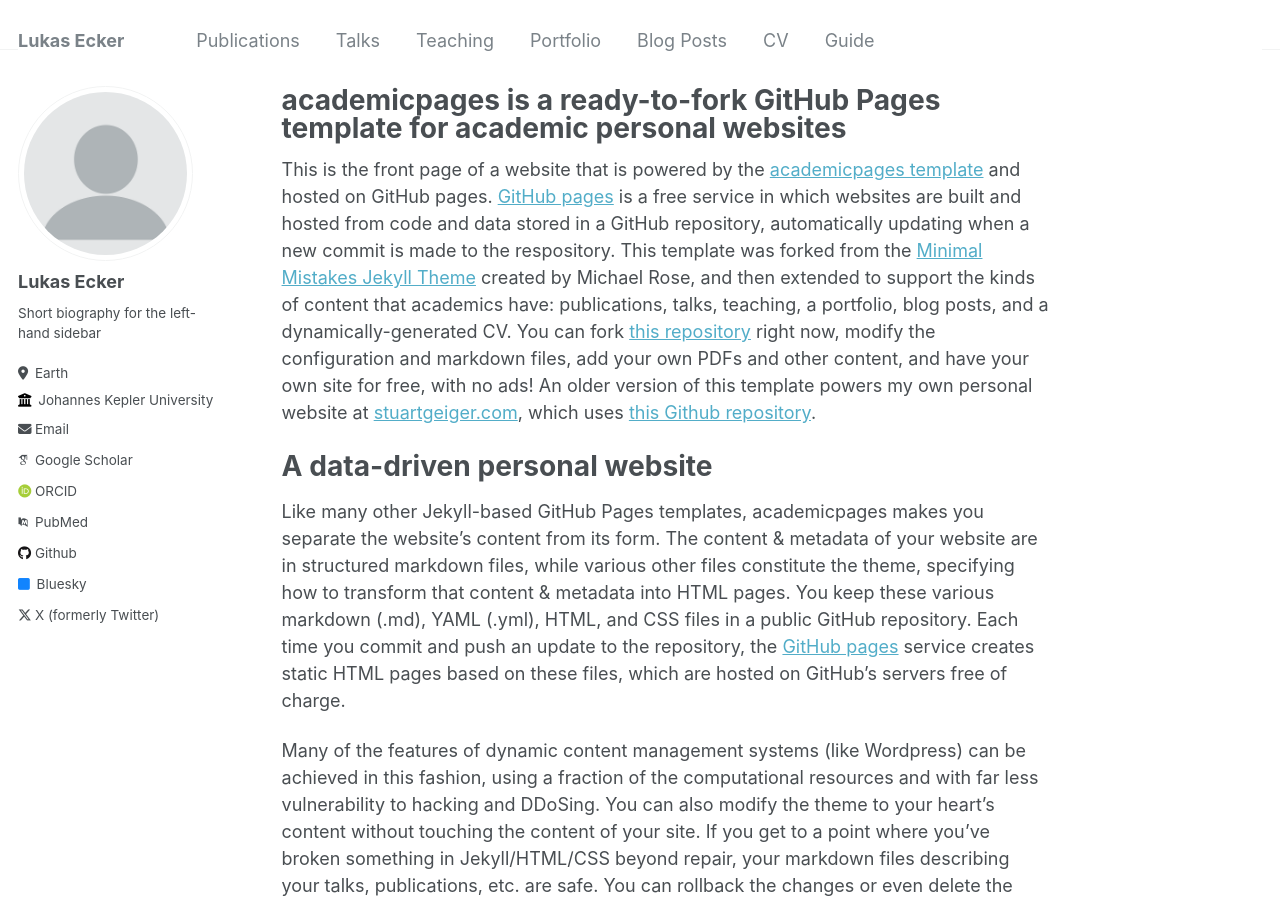
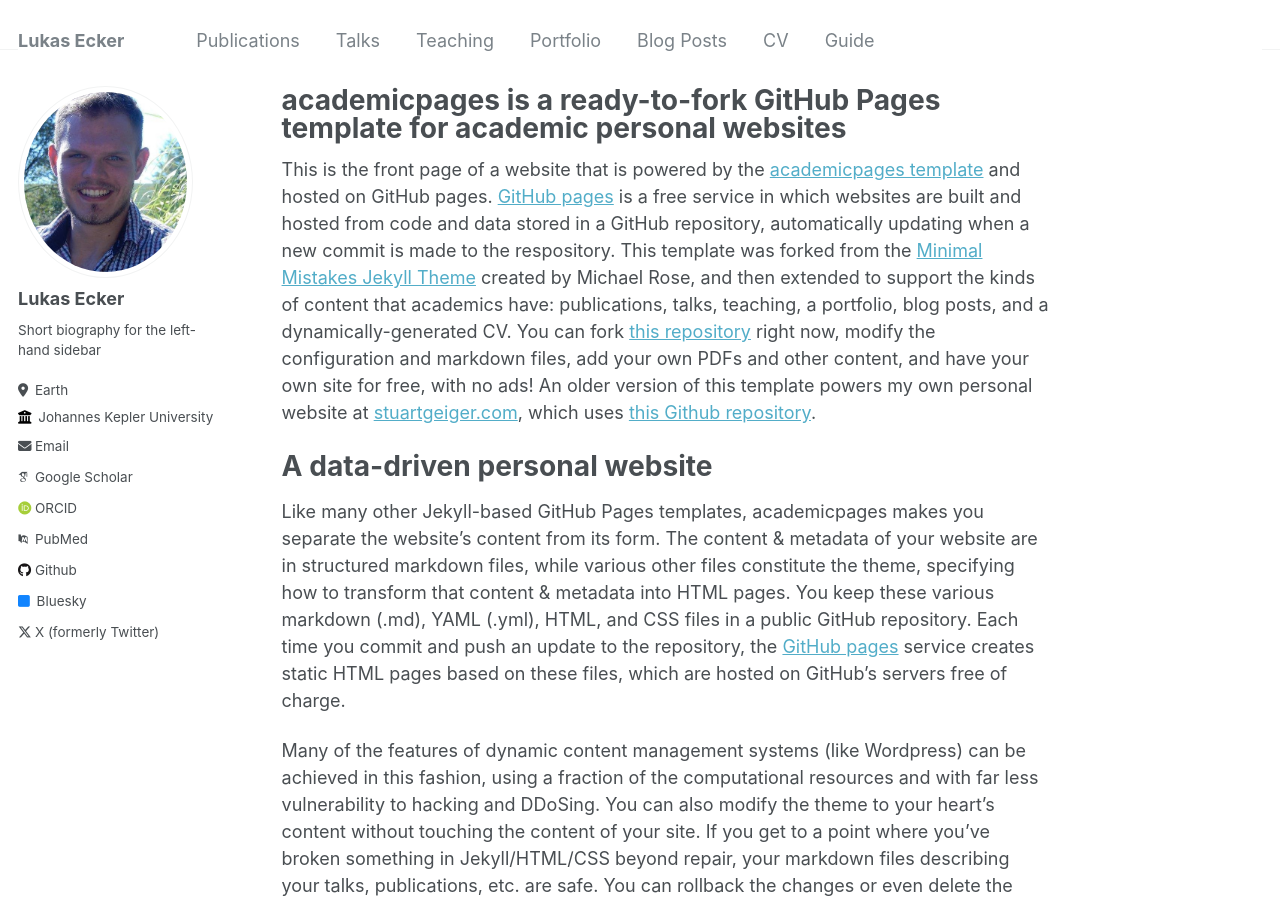
Before and after one commit to lukas-ecker/lukas-ecker.github.io, a Jekyll site: the page built from _pages/about.md, in a window 1280 px wide and 900 px high. Built offline with Jekyll 4.4.1, drawn with Linux system fonts in a browser that asks for light colours; some web fonts are replaced.

Commit message:
Update _config.yml

```diff
--- a/_config.yml
+++ b/_config.yml
@@ -21,7 +21,7 @@ repository               : "academicpages/academicpages.github.io"
 #               Additional customization can be done by editing /_includes/author-profile.html
 author:
   # Biographic information
-  avatar           : "profile.png"
+  avatar           : "picture_ecker_high.jpg"
   name             : "Lukas Ecker"
   pronouns         : # example: "she/her"
   bio              : "Short biography for the left-hand sidebar"
```
